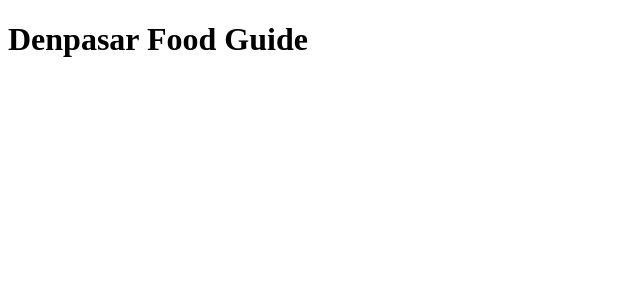
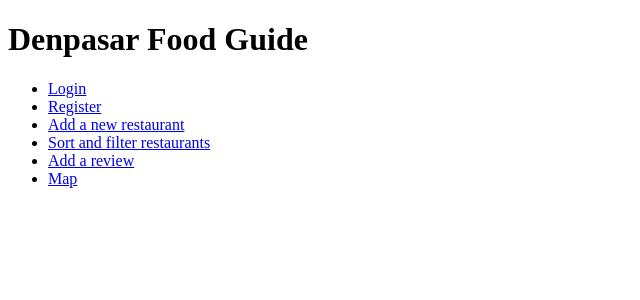
Before and after one commit to K6-PBD-Midterm/denpasar-food, a Django app: template templates/base.html in a window 1280 px wide. Shown: the top 300 px of the page, without its empty margins (0-640 px from the left). Run offline with Django 5.2, Linux system fonts and the light colour scheme; the template is opened without the code that fills it, so the values that code supplies are empty.

Commit message:
Updated navbar and fixed some mistakes

```diff
--- a/authentication/templates/authentication/login.html
+++ b/authentication/templates/authentication/login.html
@@ -18,6 +18,6 @@
         <input type="password" name="password" required>
         <button type="submit">Login</button>
     </form>
-    <p>Don't have an account? <a href="{% url 'register' %}">Register here</a></p>
+    <p>Don't have an account? <a href="{% url 'authentication:register' %}">Register here</a></p>
 </body>
 </html>
--- a/authentication/templates/authentication/register.html
+++ b/authentication/templates/authentication/register.html
@@ -15,6 +15,6 @@
         {{ form.as_p }}
         <button type="submit">Register</button>
     </form>
-    <p>Already have an account? <a href="{% url 'login' %}">Login here</a></p>
+    <p>Already have an account? <a href="{% url 'authentication:login' %}">Login here</a></p>
 </body>
 </html>
--- a/authentication/urls.py
+++ b/authentication/urls.py
@@ -1,5 +1,7 @@
 from django.urls import path
 from . import views
+
+app_name = "authentication"
 
 urlpatterns = [
     path('login/', views.login_view, name='login'),  # URL for login
--- a/restaurants/models.py
+++ b/restaurants/models.py
@@ -1,7 +1,7 @@
 from django.db import models
 
 class Restaurant(models.Model):
-    osm_id = models.BigIntegerField(unique=True)
+    osm_id = models.BigIntegerField(unique=True, primary_key=True)
     name = models.CharField(max_length=255)
     latitude = models.FloatField()
     longitude = models.FloatField()
--- a/templates/base.html
+++ b/templates/base.html
@@ -10,6 +10,7 @@
         <div>
             <h1>Denpasar Food Guide</h1>
         </div>
+        {% include 'navbar.html' %}
     </header>
 
     <main>
--- /dev/null
+++ b/templates/navbar.html
@@ -0,0 +1,15 @@
+<nav>
+    <ul>
+        {% if user.is_authenticated %}
+            <li>Welcome, {{ user.username }}!</li>
+            <li><a href="{% url 'authentication:logout' %}">Logout</a></li>
+        {% else %}
+            <li><a href="{% url 'authentication:login' %}">Login</a></li>
+            <li><a href="{% url 'authentication:register' %}">Register</a></li>
+        {% endif %}
+        <li><a href="#">Add a new restaurant</a></li>
+        <li><a href="#">Sort and filter restaurants</a></li>
+        <li><a href="#">Add a review</a></li>
+        <li><a href="#">Map</a></li>
+    </ul>
+</nav>
```
Also changed, not shown: README.md.
